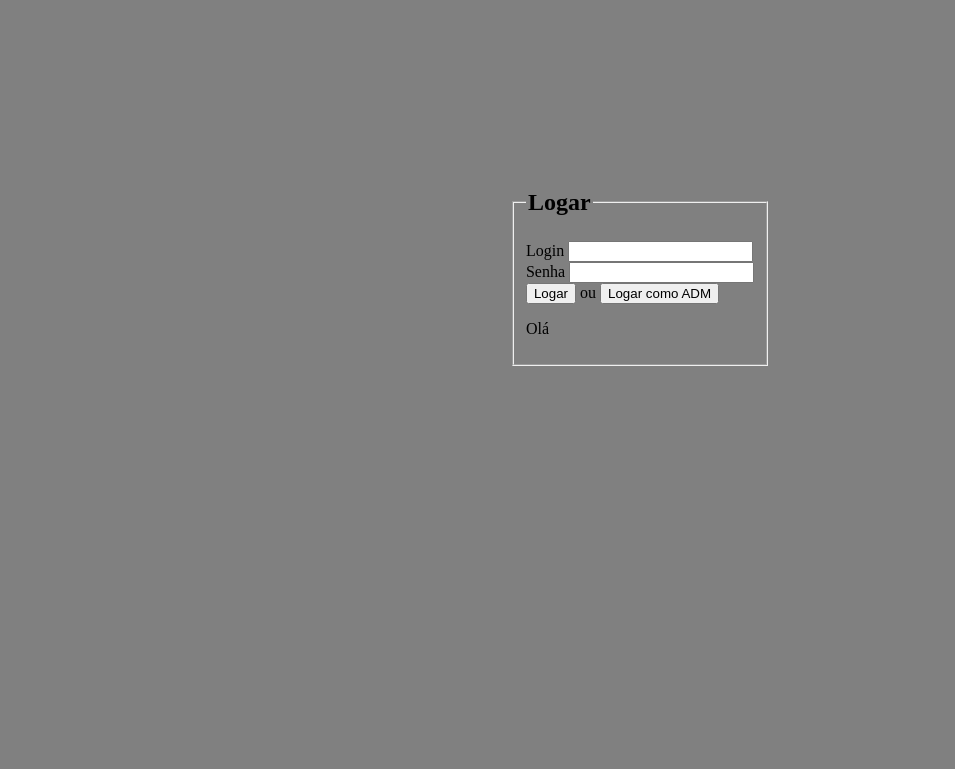
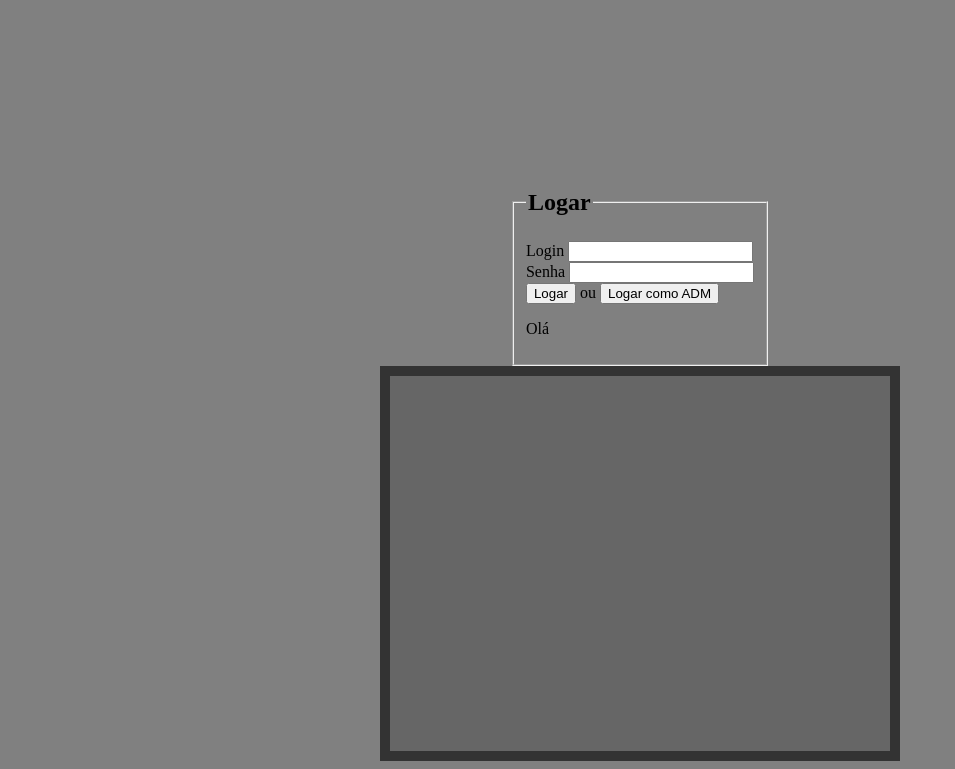
Before and after one commit to pokerhawk/Loja_Rec, a website: page index.html in a window 1280 px wide. Shown: the part 79-848 px from the top of the page, without its empty margins (0-955 px from the left). Before the commit the page ends 800 px from the top, so only its background shows below. Drawn offline with Linux system fonts and the light colour scheme; no server answers.

Commit message:
fix: login error message

```diff
--- a/index.html
+++ b/index.html
@@ -31,6 +31,10 @@
                     <p id="pessoaReconhecida">Olá</p>
                 </fieldset>
             </div>
+            <div id="container">
+                <video autoplay="true" id="videoElement">
+                </video>
+            </div>
         </main>
     </article>
 </body>
--- a/script.js
+++ b/script.js
@@ -5,15 +5,14 @@ const logar = async () => {
   const senha = document.getElementById("senha").value;
   const response = await (await fetch("http:/localhost:3000/usuarios")).json();
   for (i in response) {
-    let val = true;
     if (
       conferePessoa == response[i].login ||
       (response[i].login == login && response[i].senha == senha)
     ) {
-      val = false;
       location.href = "./Components/Loja/index.html";
+      break;
     }
-    if(i == response.length-1 && val) {
+    if(i == response.length-1) {
       alert("Usuário e senha errados ou inexistentes")
       break;
     }
@@ -60,3 +59,14 @@ window.setInterval(async function () {
     novoRosto(result);
   }
 }, 1000);
+
+var video = document.querySelector("#videoElement");
+// if (navigator.mediaDevices.getUserMedia) { // stream video
+//   navigator.mediaDevices.getUserMedia({ video: true })
+//   .then(function (stream) {
+//     video.srcObject = stream;
+//   })
+//   .catch(function (err0r) {
+//     console.log("Something went wrong!");
+//   });
+// }
--- a/style.css
+++ b/style.css
@@ -1,9 +1,19 @@
 html{
     background-color: gray;
 }
-
 #divLogar{
     margin-top: 15%;
     display: flex;
     justify-content: center;
 }
+#container {
+	margin: 0px auto;
+	width: 500px;
+	height: 375px;
+	border: 10px #333 solid;
+}
+#videoElement {
+	width: 500px;
+	height: 375px;
+	background-color: #666;
+}
```
